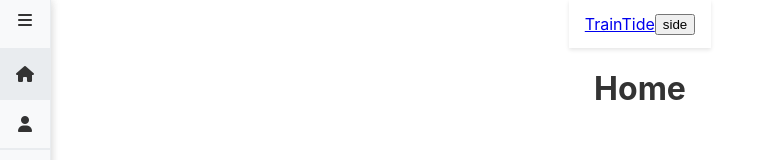
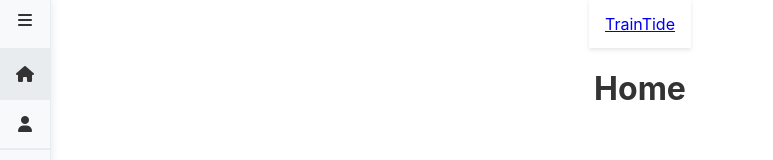
Before and after one commit to rycid/3005Proj, a React (Create React App) app in the folder traintide/: page / in a window 1280 px wide. Shown: the top 160 px of the page, without its empty margins (0-773 px from the left). Built offline with nearby package versions, Linux system fonts and the light colour scheme.

Commit message:
Commented out SideBar component in Header.jsx

```diff
--- a/traintide/src/components/Header.jsx
+++ b/traintide/src/components/Header.jsx
@@ -2,7 +2,7 @@ import React, {useEffect, useState} from 'react';
 import { Link, NavLink } from 'react-router-dom';
 import './styles/Header.scss';
 
-import SideBar from './SideBar';
+// import SideBar from './SideBar';
 
 const Header = () => {
     const [isSticky, setSticky] = useState(false);
@@ -13,11 +13,11 @@ const Header = () => {
             <nav>
                 {/* <i className="fa-solid fa-bars"></i> */}
                 <Link to="/">TrainTide</Link>
-                <button onClick={() => setSidebarOpen(!sidebarOpen)}>
+                {/* <button onClick={() => setSidebarOpen(!sidebarOpen)}>
                     side
-                </button>
+                </button> */}
             </nav>
-            <SideBar open={sidebarOpen} setOpen={setSidebarOpen} />
+            {/* <SideBar open={sidebarOpen} setOpen={setSidebarOpen} /> */}
         </header>
     );
 }
```
